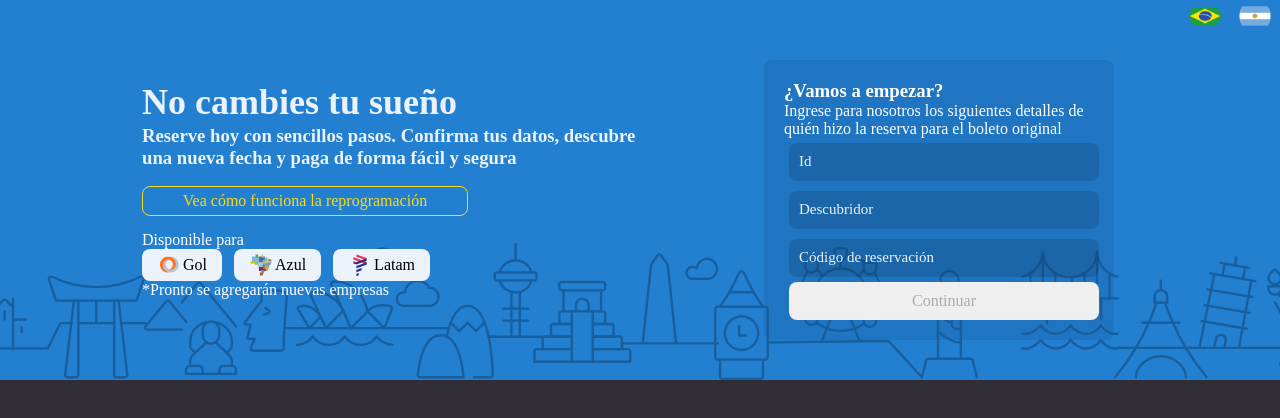
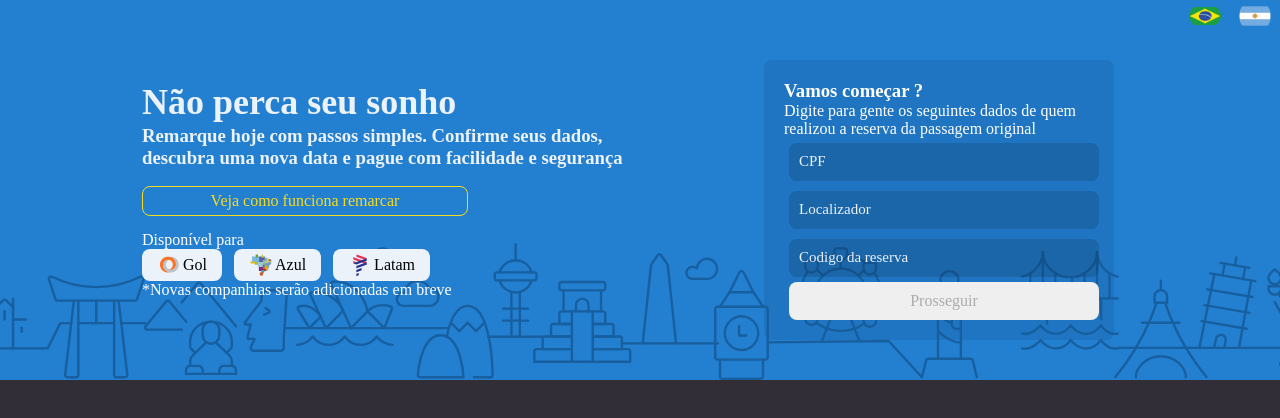
Before and after one commit to EdilsonAndrade/theme-styledcomponent, a React (Create React App) app: page / in a window 1280 px wide. Shown: the top 418 px of the page. Built offline with nearby package versions, Linux system fonts and the light colour scheme; a web font is replaced by a local one.

Commit message:
changing arc

```diff
--- a/src/App.tsx
+++ b/src/App.tsx
@@ -9,7 +9,7 @@ import Remarcacao from './pages/Remarcacao';
 import Header from './components/Header';
 
 const App: React.FC = (props: any) => {
-  const [locale, setLocale] = useState(LOCALES.SPANISH_AR);
+  const [locale, setLocale] = useState(LOCALES.PORTUGUESE);
 
   const handleChangeFlag = (e:string)=>{
     if(e ==="bra"){
--- /dev/null
+++ b/src/i18n/messages/es-AR/FrequentlyQuestion/index.ts
@@ -0,0 +1,15 @@
+import { LOCALES } from "../../../locales";
+
+const EspanishAR = {
+        DontLooseYourDream: 'No cambies tu sueño',
+        MarkdownHere: 'Reserve hoy con sencillos pasos. Confirma tus datos, descubre una nueva fecha y paga de forma fácil y segura',
+        SeeHow: 'Vea cómo funciona la reprogramación',
+        Available:'Disponible para',
+        NewCompanies: '*Pronto se agregarán nuevas empresas',
+        LetsStart: '¿Vamos a empezar?',
+        UserInfoData: 'Ingrese para nosotros los siguientes detalles de quién hizo la reserva para el boleto original',
+        LocCode: 'Descubridor',
+        BookCode: 'Código de reservación',
+        NextButton: 'Continuar'
+}
+export default EspanishAR;
--- /dev/null
+++ b/src/i18n/messages/es-AR/Remarcacao/index.ts
@@ -0,0 +1,15 @@
+import { LOCALES } from "../../../locales";
+
+const EspanishAR = {
+        DontLooseYourDream: 'No cambies tu sueño',
+        MarkdownHere: 'Reserve hoy con sencillos pasos. Confirma tus datos, descubre una nueva fecha y paga de forma fácil y segura',
+        SeeHow: 'Vea cómo funciona la reprogramación',
+        Available:'Disponible para',
+        NewCompanies: '*Pronto se agregarán nuevas empresas',
+        LetsStart: '¿Vamos a empezar?',
+        UserInfoData: 'Ingrese para nosotros los siguientes detalles de quién hizo la reserva para el boleto original',
+        LocCode: 'Descubridor',
+        BookCode: 'Código de reservación',
+        NextButton: 'Continuar'
+}
+export default EspanishAR;
--- /dev/null
+++ b/src/i18n/messages/es-AR/index.ts
@@ -0,0 +1,8 @@
+import  Remarcacao from './Remarcacao';
+import  FrequentlyQuestion from './FrequentlyQuestion';
+ const PT_BR = {
+     ...Remarcacao,
+     ...FrequentlyQuestion
+
+ }
+ export default PT_BR;
--- a/src/i18n/messages/index.ts
+++ b/src/i18n/messages/index.ts
@@ -1,9 +1,9 @@
-import es from './es-AR';
-import pt from './pt-BR';
+import ESAR from '../messages/es-AR/index'
+import PTBR from '../messages/pt-BR/index';
 
 const MESSAGES = {
-    ...es,
-    ...pt,
+    ...ESAR,
+    ...PTBR,
 }
 
 export default MESSAGES;
--- /dev/null
+++ b/src/i18n/messages/pt-BR/FrequentlyQuestion/index.ts
@@ -0,0 +1,18 @@
+import { LOCALES } from "../../../locales";
+
+const Portuguese =
+    {
+        DontLooseYourDream: 'Não perca seu sonho',
+        MarkdownHere: 'Remarque hoje com passos simples. Confirme seus dados, descubra uma nova data e pague com facilidade e segurança',
+        SeeHow:'Veja como funciona remarcar',
+        Available:'Disponível para',
+        NewCompanies: '*Novas companhias serão adicionadas em breve',
+        LetsStart: 'Vamos começar ?',
+        UserInfoData: 'Digite para gente os seguintes dados de quem realizou a reserva da passagem original',
+        Id:'CPF',
+        LocCode: 'Localizador',
+        BookCode: 'Codigo da reserva',
+        NextButton: 'Prosseguir'
+    }
+
+export default Portuguese;
--- /dev/null
+++ b/src/i18n/messages/pt-BR/Remarcacao/index.ts
@@ -0,0 +1,18 @@
+import { LOCALES } from "../../../locales";
+
+const Portuguese = {
+    [LOCALES.PORTUGUESE]:{
+        DontLooseYourDream: 'Não perca seu sonho',
+        MarkdownHere: 'Remarque hoje com passos simples. Confirme seus dados, descubra uma nova data e pague com facilidade e segurança',
+        SeeHow:'Veja como funciona remarcar',
+        Available:'Disponível para',
+        NewCompanies: '*Novas companhias serão adicionadas em breve',
+        LetsStart: 'Vamos começar ?',
+        UserInfoData: 'Digite para gente os seguintes dados de quem realizou a reserva da passagem original',
+        Id:'CPF',
+        LocCode: 'Localizador',
+        BookCode: 'Codigo da reserva',
+        NextButton: 'Prosseguir'
+    }
+}
+export default Portuguese;
--- /dev/null
+++ b/src/i18n/messages/pt-BR/index.ts
@@ -0,0 +1,8 @@
+import  Remarcacao from './Remarcacao';
+import  FrequentlyQuestion from './FrequentlyQuestion';
+ const PT_BR = {
+     ...Remarcacao,
+     ...FrequentlyQuestion
+
+ }
+ export default PT_BR;
```
